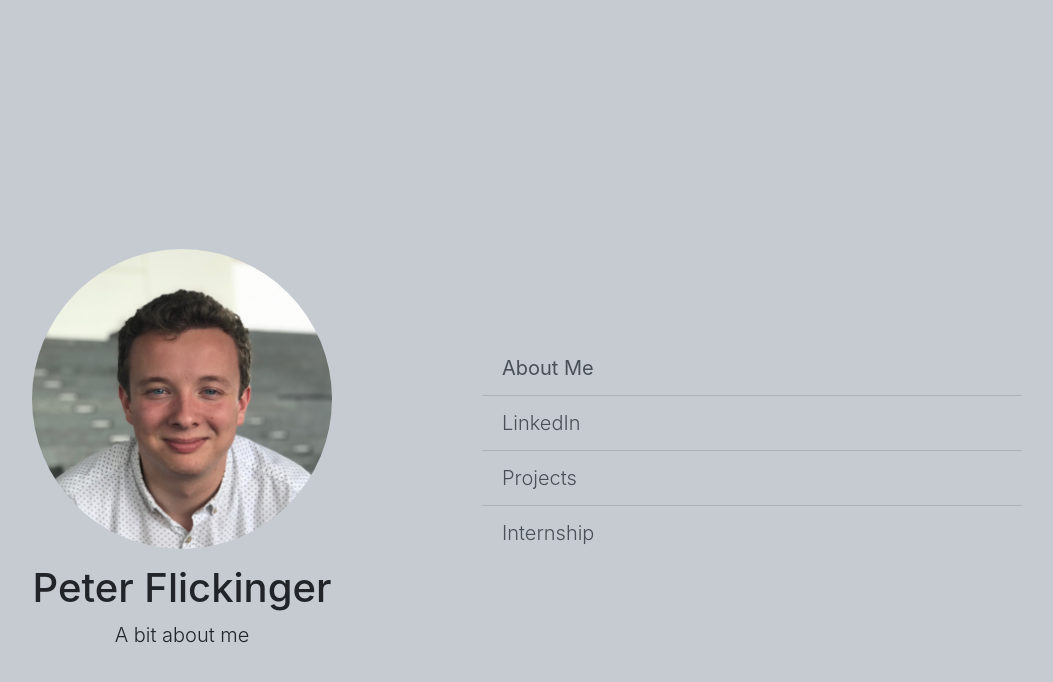
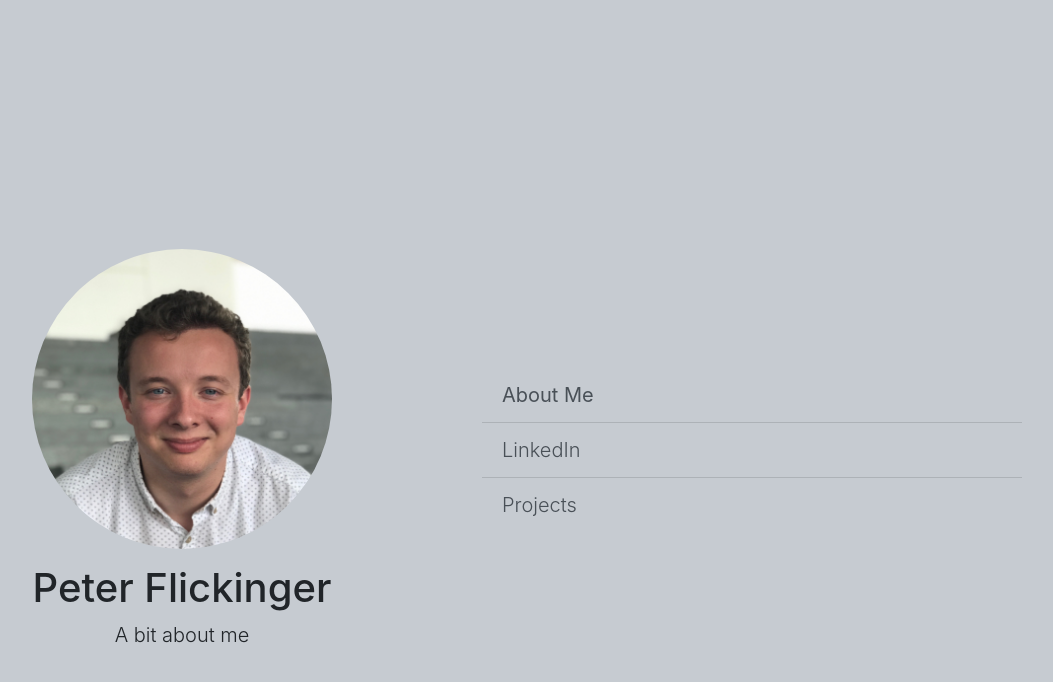
Before and after one commit to peterfoxflick/OldWebsite, a Jekyll site: the page built from index.md, in a window 1280 px wide. Shown: the top 682 px of the page, without its empty margins (173-1226 px from the left). Built offline with Jekyll 4.4.1, drawn with Linux system fonts in a browser that asks for light colours; nearby versions of some CDN libraries.

```diff
--- a/_layouts/home.html
+++ b/_layouts/home.html
@@ -15,7 +15,7 @@
 	<meta name="viewport" content="width=device-width, initial-scale=1, maximum-scale=1">
 
 </head>
-<body>
+<body onload="toggleDesc()">
 
 <div class="super-container">
   <div class="container">
@@ -30,10 +30,9 @@
         <div class="col-sm-6 vertical-center-sm ">
           <div class="list-group list-group-flush inherit-width lead">
             <button onclick="toggleDesc()" class="list-group-item list-group-item-action">About Me</button>
-              <p id="toggleDes">I'm currently a computer science major. My interests include web development, videography, learning new things, and snorkling</p>
+              <p id="toggleDes">I'm a computer science major from Colorado. My interests include web development, videography, learning new things, and snorkling</p>
             <a href="https://www.linkedin.com/in/peter-flickinger/" class="list-group-item list-group-item-action">LinkedIn</a>
             <a href="/projects" class="list-group-item list-group-item-action">Projects</a>
-            <a href="#" class="list-group-item list-group-item-action">Internship</a>
           </div>
         </div>
       </div>
--- a/_layouts/projects.html
+++ b/_layouts/projects.html
@@ -12,6 +12,7 @@ layout: default
 		</div>
     <div class="header">
       {{ content }}
+      <p>This page is still being populated with projects. For now check out my <a href="https://github.com/peterfoxflick">GitHub</a> or <a href="https://www.instructables.com/member/peterfoxflick/">instructables.</a>
     </div>
   </div>
 
```
